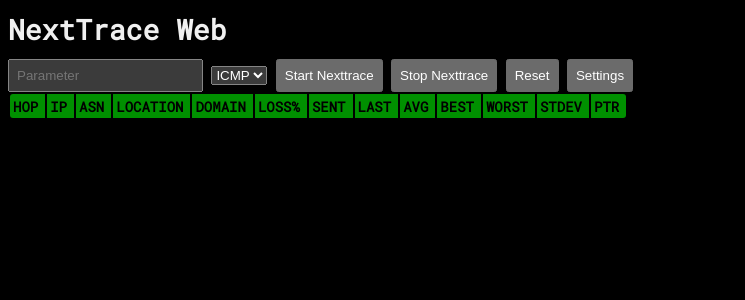
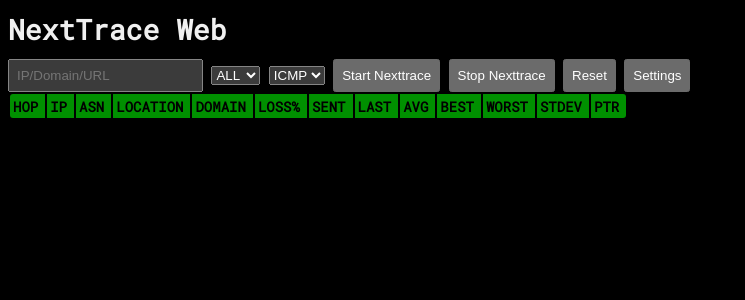
Before and after one commit to nxtrace/nexttracewebapi, a Flask app: page / in a window 1280 px wide. Shown: the top 300 px of the page, without its empty margins (0-745 px from the left). Run offline with Flask 3, Linux system fonts and the light colour scheme; lists and menus that the app fills with data are empty; some libraries are stand-ins or nearby versions.

Commit message:
可以对domain在浏览器(本地)进行NSLOOKUP

```diff
--- a/app.py
+++ b/app.py
@@ -113,7 +113,8 @@
 
 @socketio.on('start_nexttrace')
 def start_nexttrace(data):
-    params = data['params']
+    logging.info(f"Client {request.sid} start nexttrace, params: {data}")
+    params = data['ip']
     task = NextTraceTask(request.sid, socketio, params, nexttrace_path)
     clients[request.sid] = task
     # 更新客户端的最后活跃时间
--- a/templates/index.html
+++ b/templates/index.html
@@ -26,11 +26,26 @@
             console.log('Nexttrace complete');
         });
 
-        function startNexttrace() {
+        async function startNexttrace() {
             var params = document.getElementById("params").value;
+            localStorage.setItem("ipVersion", document.getElementById("ipVersion").value);
             localStorage.setItem("protocol", document.getElementById("protocol").value);
-            socket.emit('start_nexttrace', {params: params});
+            var settingsString = getFormattedSettingsString();
+
+            // 使用 await 来等待 parseDomain 函数的结果
+            var ip = await parseDomain(params)
+            console.log('要trace的ip/domain:', ip)
+
+            if (ip == null) {
+                document.getElementById("params").placeholder = "Invalid input or unresolvable domain";
+                console.log('Invalid input or unresolvable domain');
+            } else {
+                console.log('begin -> ', 'params:', params, 'settingsString:', settingsString);
+                // socket.emit('start_nexttrace', {params: params, settingsString: settingsString});
+                socket.emit('start_nexttrace', {ip: ip});
+            }
         }
+
 
         function stopNexttrace() {
             socket.emit('stop_nexttrace');
@@ -337,6 +352,109 @@
           <!-- 暂时搁置       <th>CHART</th>-->
         `;
         }
+
+        function getValueFromLocalStorage(key) {
+            var value = localStorage.getItem(key);
+            return value ? value : "none";
+        }
+
+        function getFormattedSettingsString() {
+            var ipVersion = getValueFromLocalStorage("ipVersion");
+            var protocol = getValueFromLocalStorage("protocol");
+            var language = getValueFromLocalStorage("language");
+            var intervalSeconds = getValueFromLocalStorage("intervalSeconds");
+            var maxHop = getValueFromLocalStorage("maxHop");
+            var minHop = getValueFromLocalStorage("minHop");
+            var port = getValueFromLocalStorage("port");
+            var device = getValueFromLocalStorage("device");
+
+            // Concatenating the values into a formatted string
+            return ipVersion + "|" +
+                protocol + "|" +
+                language + "|" +
+                intervalSeconds + "|" +
+                maxHop + "|" +
+                minHop + "|" +
+                port + "|" +
+                device;
+        }
+
+        function resolveDomain(domain) {
+            return new Promise((resolve, reject) => {
+                var ipVersion = getValueFromLocalStorage("ipVersion");
+                var types = [];
+                // 根据ipVersion决定查询类型
+                if (ipVersion === 'ipv6') {
+                    types = ['AAAA']; // 只查询IPv6
+                } else if (ipVersion === 'all') {
+                    types = ['AAAA', 'A']; // 查询IPv4和IPv6
+                } else {
+                    types = ['A']; // 默认只查询IPv4
+                }
+
+                var resolvedAddress = null;
+                var promises = types.map(function(type) {
+                    // 使用Cloudflare的公开DNS解析服务
+                    return fetch('https://cloudflare-dns.com/dns-query?name=' + domain + '&type=' + type, {
+                        headers: {'accept': 'application/dns-json'}
+                    })
+                        .then(function(response) {
+                            return response.json();
+                        })
+                        .then(function(data) {
+                            if (data && data.Answer && data.Answer.length > 0) {
+                                var ipAddress = data.Answer[0].data;
+                                console.log('IP地址:', ipAddress, '类型:', type);
+                                if (!resolvedAddress) {
+                                    resolvedAddress = ipAddress;
+                                }
+                            } else {
+                                console.log('未能解析域名,', 'type:', type, 'domain:', domain);
+                            }
+                        });
+                });
+
+                Promise.all(promises).then(() => {
+                    resolve(resolvedAddress);
+                });
+            });
+        }
+
+        function parseDomain(domain) {
+            return new Promise((resolve, reject) => {
+                if (!domain || domain === "") {
+                    console.error("Usage: Please provide a domain/ip/url.");
+                    resolve(null);
+                }
+
+                if (domain.includes("/")) {
+                    domain = domain.split("/")[2];
+                }
+
+                if (domain.includes("]")) {
+                    domain = domain.split("]")[0].split("[")[1];
+                } else if (domain.includes(":")) {
+                    if ((domain.match(/:/g) || []).length === 1) {
+                        domain = domain.split(":")[0];
+                    }
+                }
+
+                var localResolve = getValueFromLocalStorage("localResolve");
+                if (localResolve === "true") {
+                    console.log("使用本地DNS解析域名:", domain);
+                    resolveDomain(domain).then(ipAddress => {
+                        if (ipAddress) {
+                            resolve(ipAddress);
+                        } else {
+                            resolve(null);
+                        }
+                    });
+                } else {
+                    console.log("使用服务器解析域名:", domain);
+                    resolve(domain);
+                }
+            });
+        }
     </script>
 </head>
 <style>
@@ -387,8 +505,14 @@
 <h1>NextTrace Web</h1>
 <form>
     <label for="params">
-        <input type="text" id="params" placeholder="Parameter" onkeydown="handleKeyPress(event)">
+        <input type="text" id="params" placeholder="IP/Domain/URL" onkeydown="handleKeyPress(event)">
     </label>
+    <label for="ipVersion"></label>
+    <select id="ipVersion" name="protocol">
+        <option value="all">ALL</option>
+        <option value="ipv4">IPv4</option>
+        <option value="ipv6">IPv6</option>
+    </select>
     <label for="protocol"></label>
     <select id="protocol" name="protocol">
         <option value="icmp">ICMP</option>
@@ -488,7 +612,6 @@
     saveBtn.addEventListener("click", function(event) {
         event.preventDefault(); // 阻止按钮默认的提交行为
 
-
         // Save settings to localStorage
         localStorage.setItem("language", document.getElementById("language").value);
         localStorage.setItem("intervalSeconds", document.getElementById("intervalTimeInput").value);
```
